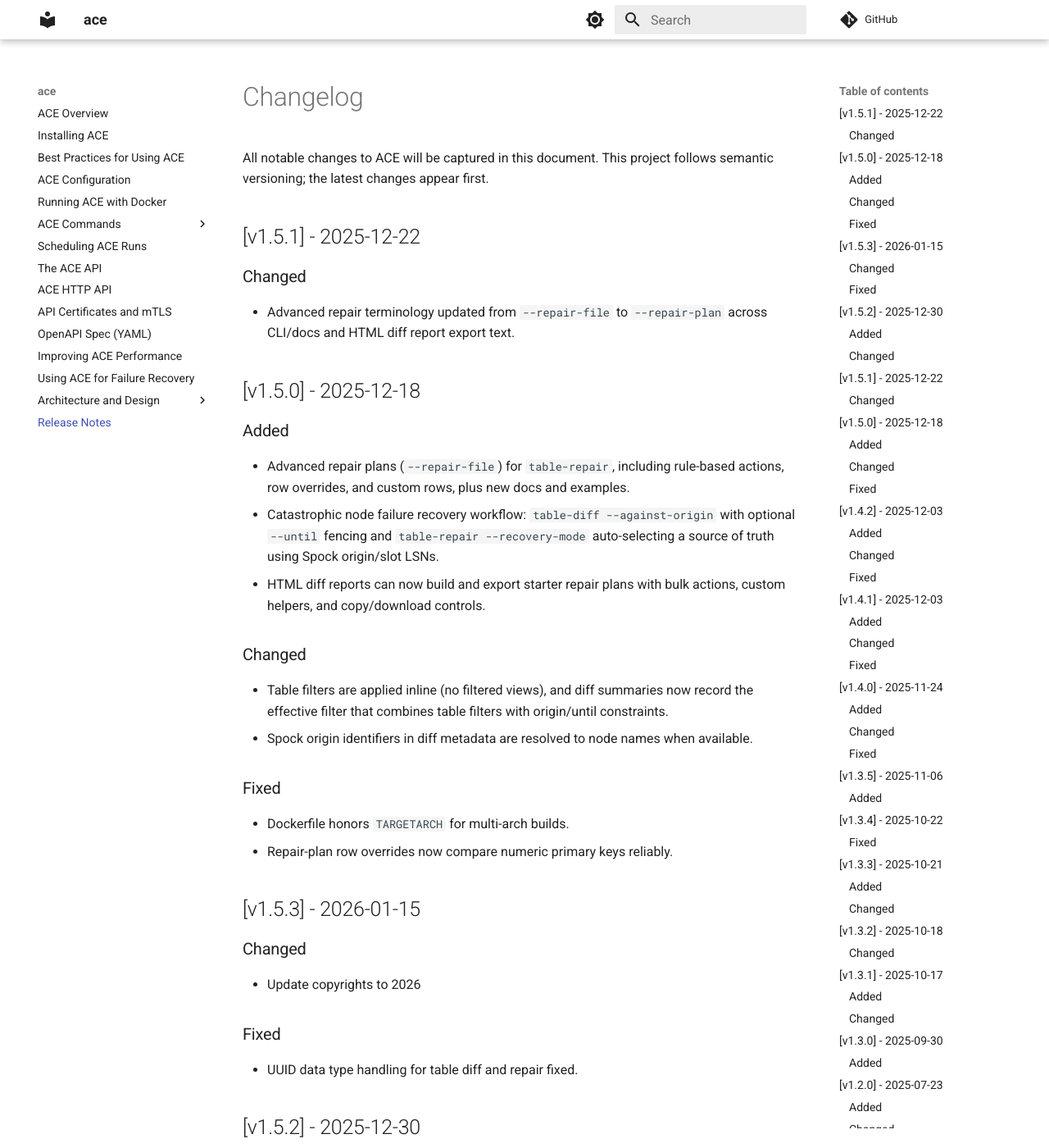
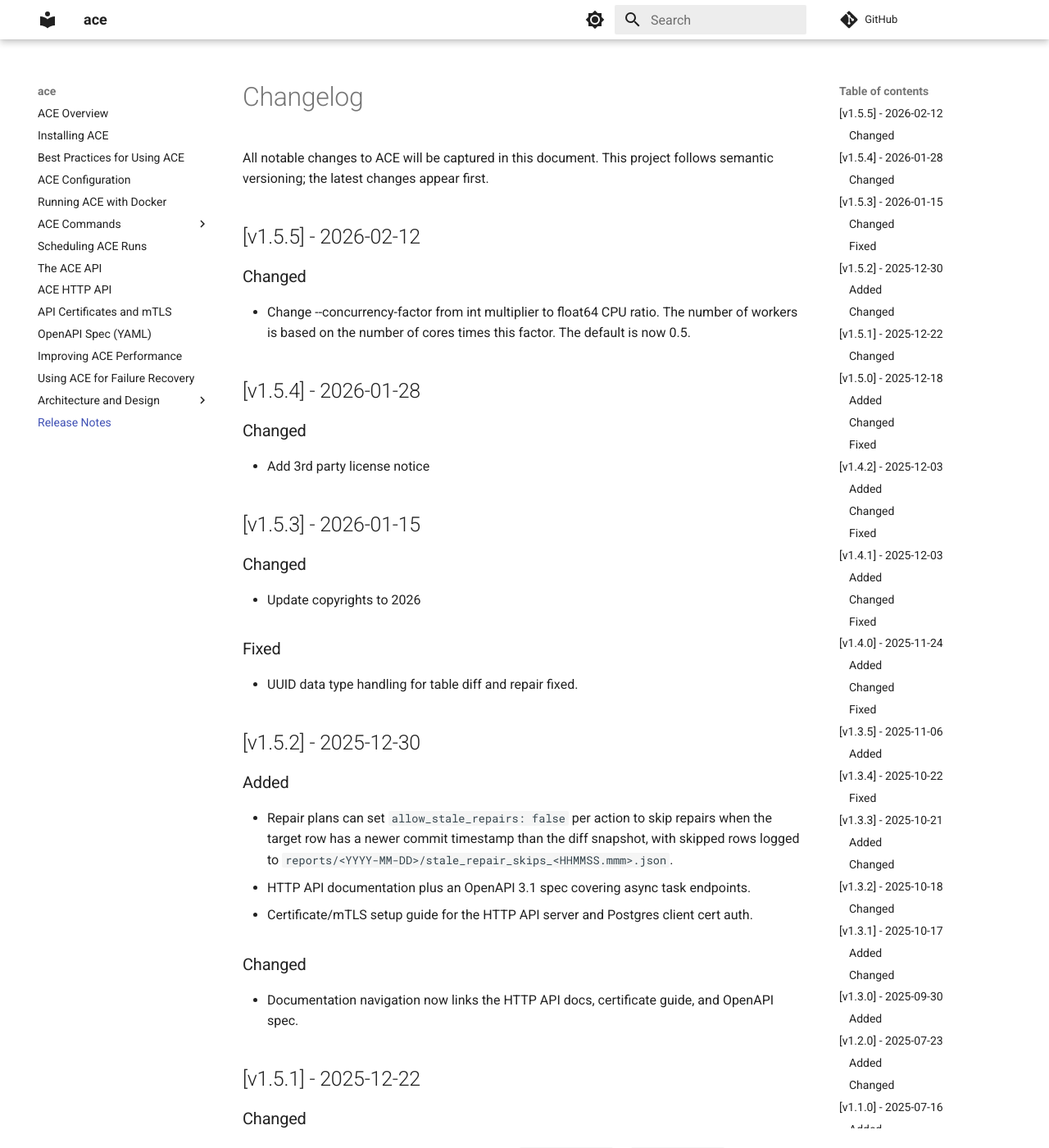
Before and after one commit to pgEdge/ace, an MkDocs documentation site: the page built from docs/CHANGELOG.md, in a window 1280 px wide and 1400 px high. Shown: the whole window at 82% size. Built offline with MkDocs 1.6.1 and Material for MkDocs 9.7.7, drawn with Linux system fonts in a browser that asks for light colours; comment, search, counter and statistics services are not loaded.

Commit message:
Update CHANGELOG.md for v1.5.5
Also fix previous bad merge to CHANGELOG

```diff
--- a/docs/CHANGELOG.md
+++ b/docs/CHANGELOG.md
@@ -2,25 +2,15 @@
 
 All notable changes to ACE will be captured in this document. This project follows semantic versioning; the latest changes appear first.
 
-## [v1.5.1] - 2025-12-22
+## [v1.5.5] - 2026-02-12
 
 ### Changed
-- Advanced repair terminology updated from `--repair-file` to `--repair-plan` across CLI/docs and HTML diff report export text.
+- Change --concurrency-factor from int multiplier to float64 CPU ratio. The number of workers is based on the number of cores times this factor. The default is now 0.5.
 
-## [v1.5.0] - 2025-12-18
-
-### Added
-- Advanced repair plans (`--repair-file`) for `table-repair`, including rule-based actions, row overrides, and custom rows, plus new docs and examples.
-- Catastrophic node failure recovery workflow: `table-diff --against-origin` with optional `--until` fencing and `table-repair --recovery-mode` auto-selecting a source of truth using Spock origin/slot LSNs.
-- HTML diff reports can now build and export starter repair plans with bulk actions, custom helpers, and copy/download controls.
+## [v1.5.4] - 2026-01-28
 
 ### Changed
-- Table filters are applied inline (no filtered views), and diff summaries now record the effective filter that combines table filters with origin/until constraints.
-- Spock origin identifiers in diff metadata are resolved to node names when available.
-
-### Fixed
-- Dockerfile honors `TARGETARCH` for multi-arch builds.
-- Repair-plan row overrides now compare numeric primary keys reliably.
+- Add 3rd party license notice
 
 ## [v1.5.3] - 2026-01-15
 
```
